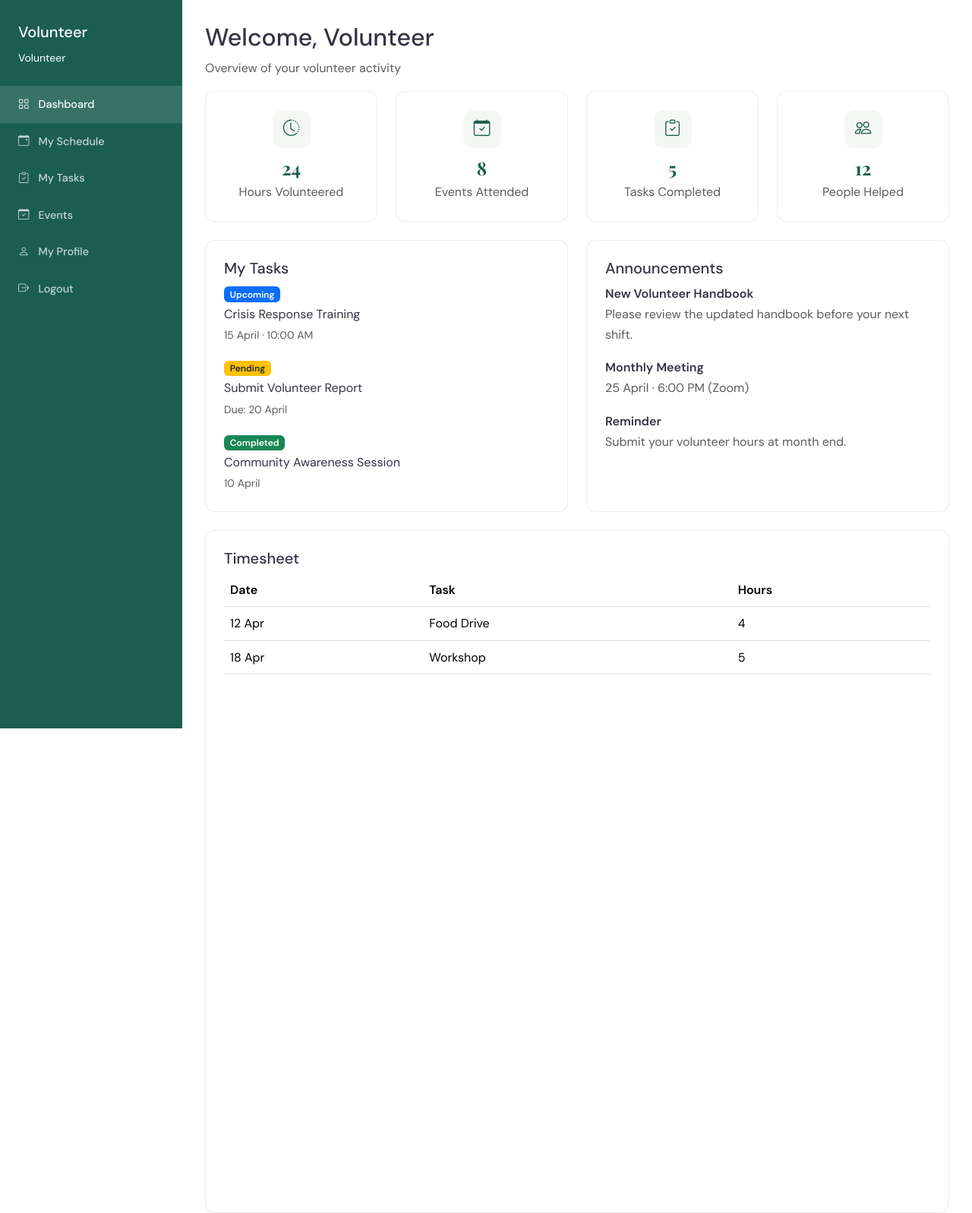
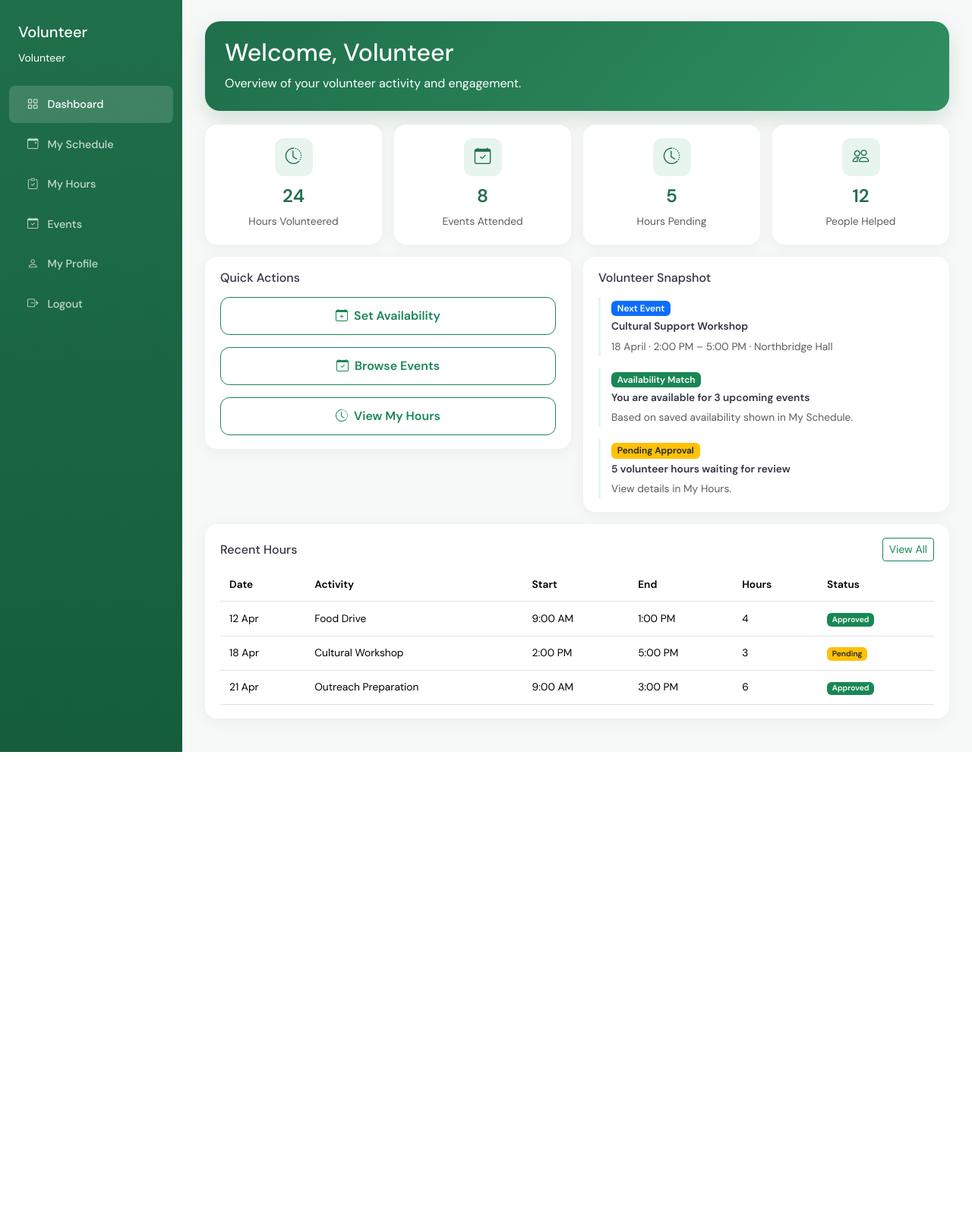
Before and after one commit to Harpreet-Personal/WMAA-Website-Project, a Flask app: page /vol-dashboard in a window 1280 px wide. Shown: the whole page at 76% size. After the commit the page ends 990 px from the top, so only its background shows below. Run offline with Flask 3, Linux system fonts and the light colour scheme.

Commit message:
feat: redesign volunteer dashboard UI and replace tasks with hours section

```diff
--- a/templates/vol-dashboard.html
+++ b/templates/vol-dashboard.html
@@ -3,13 +3,127 @@
 
 {% block content %}
 <style>
-.dashboard-sidebar { background: var(--clr-primary); min-height: 100vh; padding: 30px 0; }
-.sidebar-link { display: flex; align-items: center; gap: 12px; padding: 12px 24px; color: rgba(255,255,255,.75); font-size: .9rem; font-weight: 500; text-decoration: none; }
-.sidebar-link:hover, .sidebar-link.active { background: rgba(255,255,255,.12); color: var(--clr-white); }
-.dashboard-card { background: var(--clr-white); border: 1px solid #e8ece8; border-radius: 12px; padding: 24px; height: 100%; }
-.dashboard-icon { width: 50px; height: 50px; background: var(--clr-bg-light); border-radius: 12px; display: flex; align-items: center; justify-content: center; margin: 0 auto 12px; }
-.dashboard-icon i { color: var(--clr-primary); font-size: 1.35rem; }
-.dashboard-stat-number { font-family: var(--ff-heading); color: var(--clr-primary); font-weight: 700; margin-bottom: 4px; }
+.dashboard-sidebar {
+  background: linear-gradient(180deg, #1f6f4a, #155d3b);
+  min-height: 100vh;
+  padding: 30px 0;
+  box-shadow: 2px 0 12px rgba(0,0,0,0.08);
+}
+
+.sidebar-link {
+  display: flex;
+  align-items: center;
+  gap: 12px;
+  padding: 12px 24px;
+  color: rgba(255,255,255,.75);
+  font-size: .9rem;
+  font-weight: 500;
+  text-decoration: none;
+  border-radius: 8px;
+  margin: 4px 12px;
+}
+
+.sidebar-link:hover, .sidebar-link.active {
+  background: rgba(255,255,255,.15);
+  color: #fff;
+}
+
+.dashboard-main {
+  flex: 1;
+  padding: 28px 30px;
+  background: #f7f9f8;
+  min-height: 100vh;
+}
+
+.dashboard-header {
+  background: linear-gradient(135deg, #1f6f4a, #2f8f61);
+  color: #fff;
+  border-radius: 20px;
+  padding: 22px 26px;
+  margin-bottom: 18px;
+  box-shadow: 0 10px 28px rgba(31,111,74,0.18);
+}
+
+.dashboard-card {
+  background: #fff;
+  border-radius: 16px;
+  padding: 18px 20px;
+  box-shadow: 0 4px 20px rgba(0,0,0,0.05);
+  border: none;
+  transition: transform .2s ease;
+}
+
+.dashboard-card:hover {
+  transform: translateY(-3px);
+}
+
+.dashboard-icon {
+  width: 50px;
+  height: 50px;
+  background: #e8f5ee;
+  border-radius: 12px;
+  display: flex;
+  align-items: center;
+  justify-content: center;
+  margin: 0 auto 12px;
+}
+
+.dashboard-icon i {
+  color: #1f6f4a;
+  font-size: 1.35rem;
+}
+
+.dashboard-stat-number {
+  font-weight: 700;
+  color: #1f6f4a;
+}
+
+.insight-card {
+  background: linear-gradient(135deg, #ffffff, #f4faf6);
+  border-left: 5px solid #1f6f4a;
+}
+
+.progress {
+  height: 10px;
+  border-radius: 999px;
+  background: #e8f5ee;
+}
+
+.progress-bar {
+  background: #1f6f4a;
+}
+
+.activity-item {
+  border-left: 3px solid #e8f5ee;
+  padding-left: 14px;
+}
+
+.quick-action-btn {
+  border-radius: 12px;
+  padding: 12px;
+  font-weight: 600;
+}
+
+.recent-hours-table th,
+.recent-hours-table td {
+  padding: .65rem .75rem;
+  font-size: .9rem;
+}
+
+.dashboard-card h5 {
+  font-size: 1rem;
+}
+
+.dashboard-card p,
+.dashboard-card small,
+.recent-hours-table th,
+.recent-hours-table td {
+  font-size: .86rem;
+}
+
+.compact-section {
+  margin-bottom: 16px !important;
+}
 </style>
 
 <div class="d-flex">
@@ -22,21 +136,22 @@
     </div>
     <a href="{{ url_for('dashboard') }}" class="sidebar-link active"><i class="bi bi-grid"></i> Dashboard</a>
     <a href="/volunteer-schedule" class="sidebar-link"><i class="bi bi-calendar-event"></i> My Schedule</a>
-    <a href="/volunteer-tasks" class="sidebar-link"><i class="bi bi-clipboard-check"></i> My Tasks</a>
+    <a href="/volunteer-tasks" class="sidebar-link"><i class="bi bi-clipboard-check"></i> My Hours</a>
     <a href="/volunteer-events" class="sidebar-link"><i class="bi bi-calendar-check"></i> Events</a>
     <a href="/volunteer-profile" class="sidebar-link"><i class="bi bi-person"></i> My Profile</a>
     <a href="{{ url_for('logout') }}" class="sidebar-link"><i class="bi bi-box-arrow-right"></i> Logout</a>
   </div>
 
   <!-- Main Content -->
-  <div style="flex:1; padding:30px;">
+  <div class="dashboard-main">
 
-    <!-- Welcome -->
-    <h2>Welcome, {{ user.name }}</h2>
-    <p class="text-muted">Overview of your volunteer activity</p>
+    <div class="dashboard-header">
+      <h2 style="margin-bottom:.5rem;">Welcome, {{ user.name }}</h2>
+      <p class="mb-0">Overview of your volunteer activity and engagement.</p>
+    </div>
 
     <!-- Stats -->
-    <div class="row g-4 mb-4">
+    <div class="row g-3 compact-section">
       <div class="col-md-3">
         <div class="dashboard-card text-center">
           <div class="dashboard-icon"><i class="bi bi-clock-history"></i></div>
@@ -53,9 +168,9 @@
       </div>
       <div class="col-md-3">
         <div class="dashboard-card text-center">
-          <div class="dashboard-icon"><i class="bi bi-clipboard-check"></i></div>
+          <div class="dashboard-icon"><i class="bi bi-clock-history"></i></div>
           <h4 class="dashboard-stat-number">5</h4>
-          <p class="text-muted mb-0">Tasks Completed</p>
+          <p class="text-muted mb-0">Hours Pending</p>
         </div>
       </div>
       <div class="col-md-3">
@@ -67,67 +182,75 @@
       </div>
     </div>
 
-    <!-- Tasks & Announcements -->
-    <div class="row g-4 mb-4">
+    <!-- Quick Actions & Activity -->
+    <div class="row g-3 compact-section">
 
-      <!-- Tasks -->
+      <!-- Quick Actions -->
       <div class="col-md-6">
         <div class="dashboard-card">
-          <h5>My Tasks</h5>
+          <h5 class="mb-3">Quick Actions</h5>
 
-          <div class="mb-3">
-            <span class="badge bg-primary">Upcoming</span>
-            <p class="mb-0">Crisis Response Training</p>
-            <small class="text-muted">15 April · 10:00 AM</small>
-          </div>
+          <div class="d-grid gap-3">
+            <a href="/volunteer-schedule" class="btn btn-outline-success quick-action-btn">
+              <i class="bi bi-calendar-plus me-2"></i>Set Availability
+            </a>
 
-          <div class="mb-3">
-            <span class="badge bg-warning text-dark">Pending</span>
-            <p class="mb-0">Submit Volunteer Report</p>
-            <small class="text-muted">Due: 20 April</small>
-          </div>
+            <a href="/volunteer-events" class="btn btn-outline-success quick-action-btn">
+              <i class="bi bi-calendar-check me-2"></i>Browse Events
+            </a>
 
-          <div>
-            <span class="badge bg-success">Completed</span>
-            <p class="mb-0">Community Awareness Session</p>
-            <small class="text-muted">10 April</small>
+            <a href="/volunteer-tasks" class="btn btn-outline-success quick-action-btn">
+              <i class="bi bi-clock-history me-2"></i>View My Hours
+            </a>
           </div>
         </div>
       </div>
 
-      <!-- Announcements -->
+      <!-- Recent Activity -->
       <div class="col-md-6">
         <div class="dashboard-card">
-          <h5>Announcements</h5>
+          <h5 class="mb-3">Volunteer Snapshot</h5>
 
-          <div class="mb-3">
-            <strong>New Volunteer Handbook</strong>
-            <p class="text-muted mb-0">Please review the updated handbook before your next shift.</p>
+          <div class="activity-item mb-3">
+            <span class="badge bg-primary">Next Event</span>
+            <p class="mb-0 fw-semibold">Cultural Support Workshop</p>
+            <small class="text-muted">18 April · 2:00 PM – 5:00 PM · Northbridge Hall</small>
           </div>
 
-          <div class="mb-3">
-            <strong>Monthly Meeting</strong>
-            <p class="text-muted mb-0">25 April · 6:00 PM (Zoom)</p>
+          <div class="activity-item mb-3">
+            <span class="badge bg-success">Availability Match</span>
+            <p class="mb-0 fw-semibold">You are available for 3 upcoming events</p>
+            <small class="text-muted">Based on saved availability shown in My Schedule.</small>
           </div>
 
-          <div>
-            <strong>Reminder</strong>
-            <p class="text-muted mb-0">Submit your volunteer hours at month end.</p>
+          <div class="activity-item">
+            <span class="badge bg-warning text-dark">Pending Approval</span>
+            <p class="mb-0 fw-semibold">5 volunteer hours waiting for review</p>
+            <small class="text-muted">View details in My Hours.</small>
           </div>
-
         </div>
       </div>
 
     </div>
 
-    <!-- Timesheet -->
-    <div class="dashboard-card">
-      <h5>Timesheet</h5>
-      <table class="table">
-        <tr><th>Date</th><th>Task</th><th>Hours</th></tr>
-        <tr><td>12 Apr</td><td>Food Drive</td><td>4</td></tr>
-        <tr><td>18 Apr</td><td>Workshop</td><td>5</td></tr>
-      </table>
+    <!-- Recent Hours -->
+    <div class="dashboard-card compact-section">
+      <div class="d-flex justify-content-between align-items-center mb-2">
+        <h5 class="mb-0">Recent Hours</h5>
+        <a href="/volunteer-tasks" class="btn btn-sm btn-outline-success">View All</a>
+      </div>
+      <div class="table-responsive">
+        <table class="table recent-hours-table mb-0 align-middle">
+          <thead>
+            <tr><th>Date</th><th>Activity</th><th>Start</th><th>End</th><th>Hours</th><th>Status</th></tr>
+          </thead>
+          <tbody>
+            <tr><td>12 Apr</td><td>Food Drive</td><td>9:00 AM</td><td>1:00 PM</td><td>4</td><td><span class="badge bg-success">Approved</span></td></tr>
+            <tr><td>18 Apr</td><td>Cultural Workshop</td><td>2:00 PM</td><td>5:00 PM</td><td>3</td><td><span class="badge bg-warning text-dark">Pending</span></td></tr>
+            <tr><td>21 Apr</td><td>Outreach Preparation</td><td>9:00 AM</td><td>3:00 PM</td><td>6</td><td><span class="badge bg-success">Approved</span></td></tr>
+          </tbody>
+        </table>
+      </div>
     </div>
 
   </div>
```
